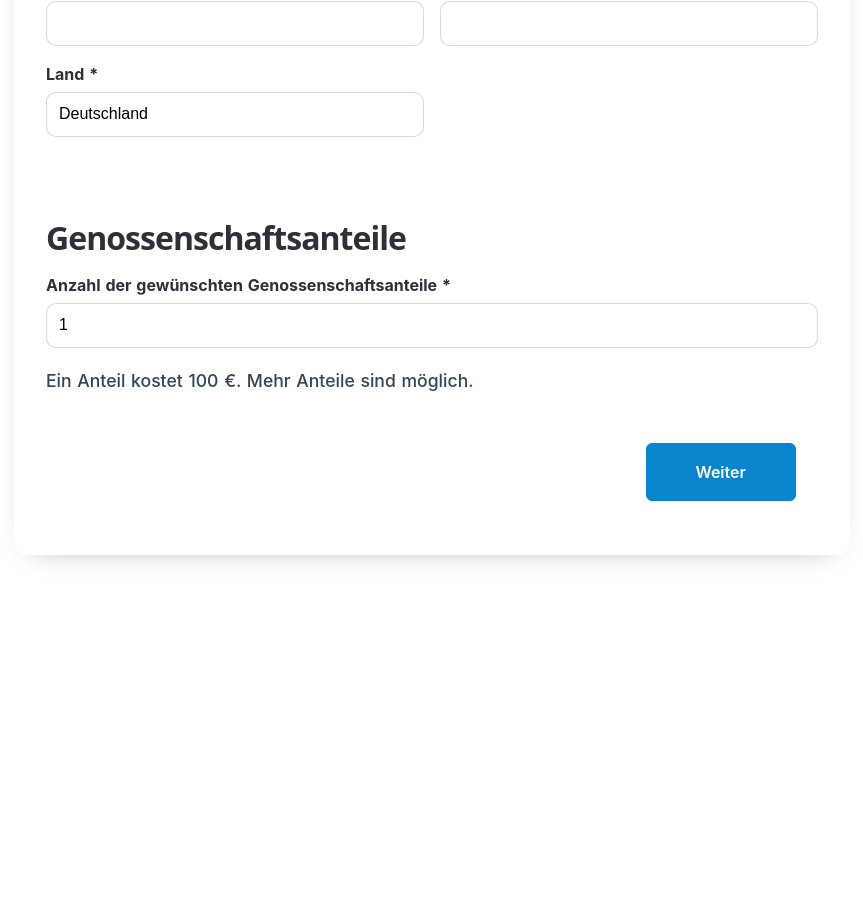
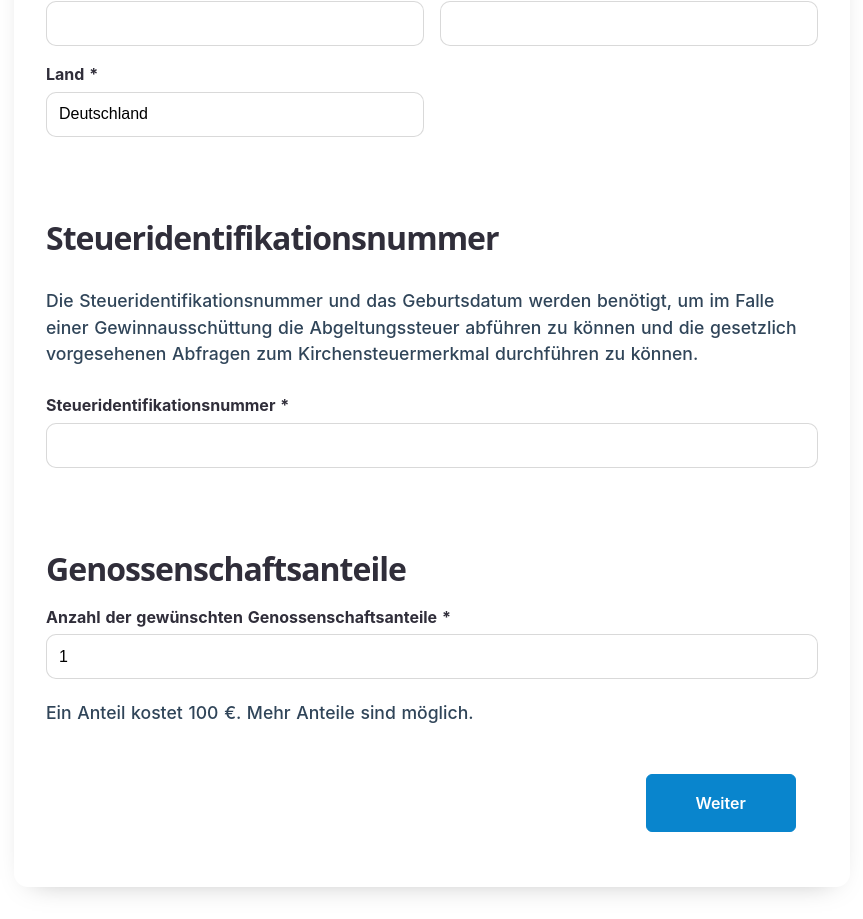
Before and after one commit to 3vincent/einhaus-leipzig, a Nuxt app: page /mitglied-werden/online-formular/persoenliche-daten in a window 1280 px wide. Shown: the part 922-1841 px from the top of the page, without its empty margins (208-1071 px from the left). Before the commit the page ends 1509 px from the top, so only its background shows below. Built offline with nearby package versions, Linux system fonts and the light colour scheme.

Commit message:
Add tax id (Steueridentifikationsnummer)

```diff
--- a/pages/mitglied-werden/online-formular/antrag-abschicken.vue
+++ b/pages/mitglied-werden/online-formular/antrag-abschicken.vue
@@ -53,6 +53,10 @@
         <div class="review-row">
           <div class="col label">Geburtsdatum</div>
           <div class="col value">{{ payload.birthDate || '—' }}</div>
+        </div>
+        <div class="review-row">
+          <div class="col label">Steuer-ID</div>
+          <div class="col value">{{ payload.taxId || '—' }}</div>
         </div>
         <div class="review-row">
           <div class="col label">Anzahl Geschäftsanteile</div>
--- a/pages/mitglied-werden/online-formular/persoenliche-daten.vue
+++ b/pages/mitglied-werden/online-formular/persoenliche-daten.vue
@@ -147,6 +147,32 @@
         />
       </label>
 
+      <div class="form-field full-row-span info-block">
+        <h2 class="info-title">Steueridentifikationsnummer</h2>
+        <p class="muted">
+          Die Steueridentifikationsnummer und das Geburtsdatum werden benötigt,
+          um im Falle einer Gewinnausschüttung die Abgeltungssteuer abführen zu
+          können und die gesetzlich vorgesehenen Abfragen zum
+          Kirchensteuermerkmal durchführen zu können.
+        </p>
+      </div>
+
+      <label class="form-field full-row-span" :class="{ error: errors.taxId }">
+        <span>Steueridentifikationsnummer *</span>
+        <input
+          v-model="localForm.taxId"
+          type="text"
+          name="taxId"
+          inputmode="numeric"
+          autocomplete="off"
+          :aria-invalid="!!errors.taxId"
+          :aria-describedby="errors.taxId ? 'error-taxId' : undefined"
+        />
+        <small v-if="errors.taxId" id="error-taxId">
+          {{ errors.taxId }}
+        </small>
+      </label>
+
       <label class="form-field full-row-span" :class="{ error: errors.shares }">
         <h2>Genossenschaftsanteile</h2>
         <span>Anzahl der gewünschten Genossenschaftsanteile *</span>
@@ -196,6 +222,7 @@ const localForm = reactive({
   email: store.payload.email,
   phone: store.payload.phone,
   birthDate: store.payload.birthDate || '',
+  taxId: store.payload.taxId || '',
   street: store.payload.street,
   postalCode: store.payload.postalCode,
   city: store.payload.city,
@@ -235,6 +262,8 @@ function validate() {
   if (!localForm.email.trim() || !emailRegex.test(localForm.email))
     errors.email = 'Bitte eine gültige E-Mail-Adresse angeben.'
   if (!localForm.birthDate) errors.birthDate = 'Bitte gib dein Geburtsdatum an.'
+  if (!/^\d{11}$/.test(localForm.taxId.trim()))
+    errors.taxId = 'Bitte eine gültige 11-stellige Steuer-ID angeben.'
   if (!localForm.street.trim())
     errors.street = 'Bitte Straße und Hausnummer angeben.'
   if (!localForm.postalCode.trim())
@@ -282,7 +311,6 @@ onMounted(() => {
 }
 
 h1 {
-  // font-size: clamp(2.6rem, 4vw, 2.9rem);
   font-size: clamp(1.6rem, 4vw, 2.4rem);
   margin-bottom: 0.6rem;
 }
--- a/stores/investApplication.ts
+++ b/stores/investApplication.ts
@@ -11,6 +11,7 @@ const defaultPayload = (): InvestApplicationPayload => ({
   email: '',
   phone: '',
   birthDate: '',
+  taxId: '',
   street: '',
   postalCode: '',
   city: '',
--- a/util/types.ts
+++ b/util/types.ts
@@ -17,6 +17,7 @@ export type InvestApplicationPayload = {
   email: string
   phone: string
   birthDate?: string
+  taxId: string
   street: string
   postalCode: string
   city: string
```
Also changed, not shown: 1 other file (tests, documents, lock files or other folders).
